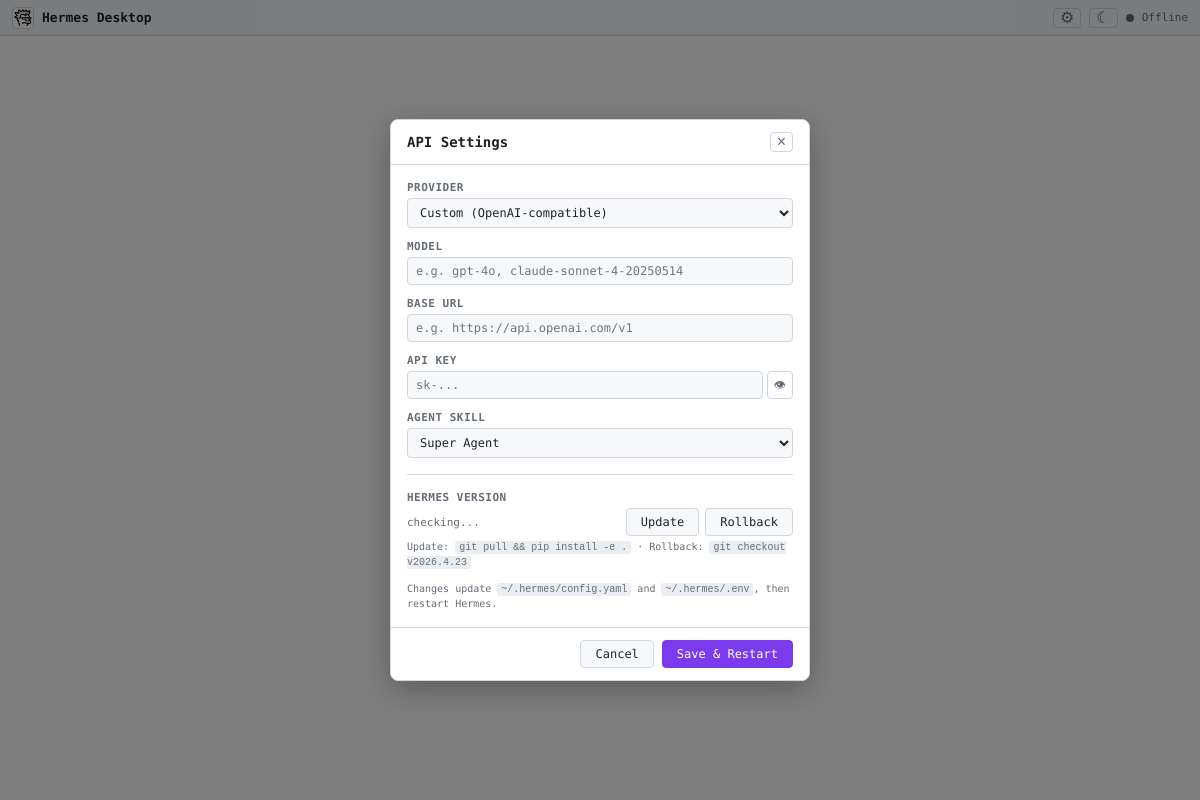
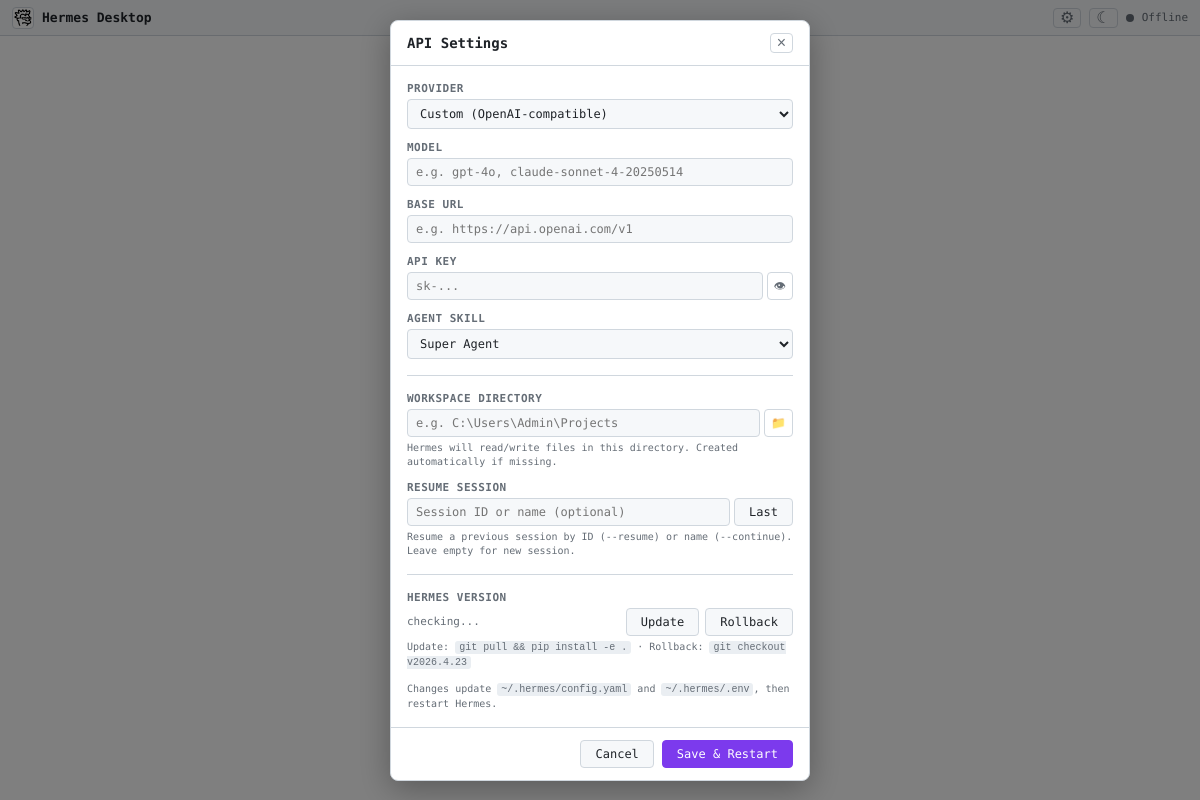
Before and after one commit to sjkncs/hermes-desktop, an Electron app: page renderer/index.html in a window 1200 px wide. Both pictures are taken after a click on the button "API Settings". Drawn offline with nearby package versions, Linux system fonts and the light colour scheme; no server answers.

Commit message:
Add workspace dir input, resume session input, update badge in titlebar

```diff
--- a/renderer/index.html
+++ b/renderer/index.html
@@ -16,6 +16,7 @@
     </div>
     <div id="titlebar-right">
       <button id="settings-btn" class="btn-icon" title="API Settings">&#9881;</button>
+      <span id="update-badge" class="update-badge hidden" title="Update available">&#x2191;</span>
       <button id="theme-btn" class="btn-icon" title="Toggle theme">&#9788;</button>
       <span id="status-indicator" class="status-offline"></span>
       <span id="status-text">Offline</span>
@@ -66,6 +67,23 @@
         </div>
         <hr class="modal-divider"/>
         <div class="form-group">
+          <label for="cfg-workspace">Workspace Directory</label>
+          <div class="input-with-toggle">
+            <input type="text" id="cfg-workspace" placeholder="e.g. C:\Users\Admin\Projects" />
+            <button id="btn-browse-ws" class="btn-icon btn-small" title="Browse">&#128193;</button>
+          </div>
+          <div class="form-hint">Hermes will read/write files in this directory. Created automatically if missing.</div>
+        </div>
+        <div class="form-group">
+          <label for="cfg-resume">Resume Session</label>
+          <div class="input-with-toggle">
+            <input type="text" id="cfg-resume" placeholder="Session ID or name (optional)" />
+            <button id="btn-last-session" class="btn btn-secondary btn-small" title="Last session">Last</button>
+          </div>
+          <div class="form-hint">Resume a previous session by ID (--resume) or name (--continue). Leave empty for new session.</div>
+        </div>
+        <hr class="modal-divider"/>
+        <div class="form-group">
           <label>Hermes Version</label>
           <div class="version-row">
             <span id="cfg-version" class="version-text">checking...</span>
```
